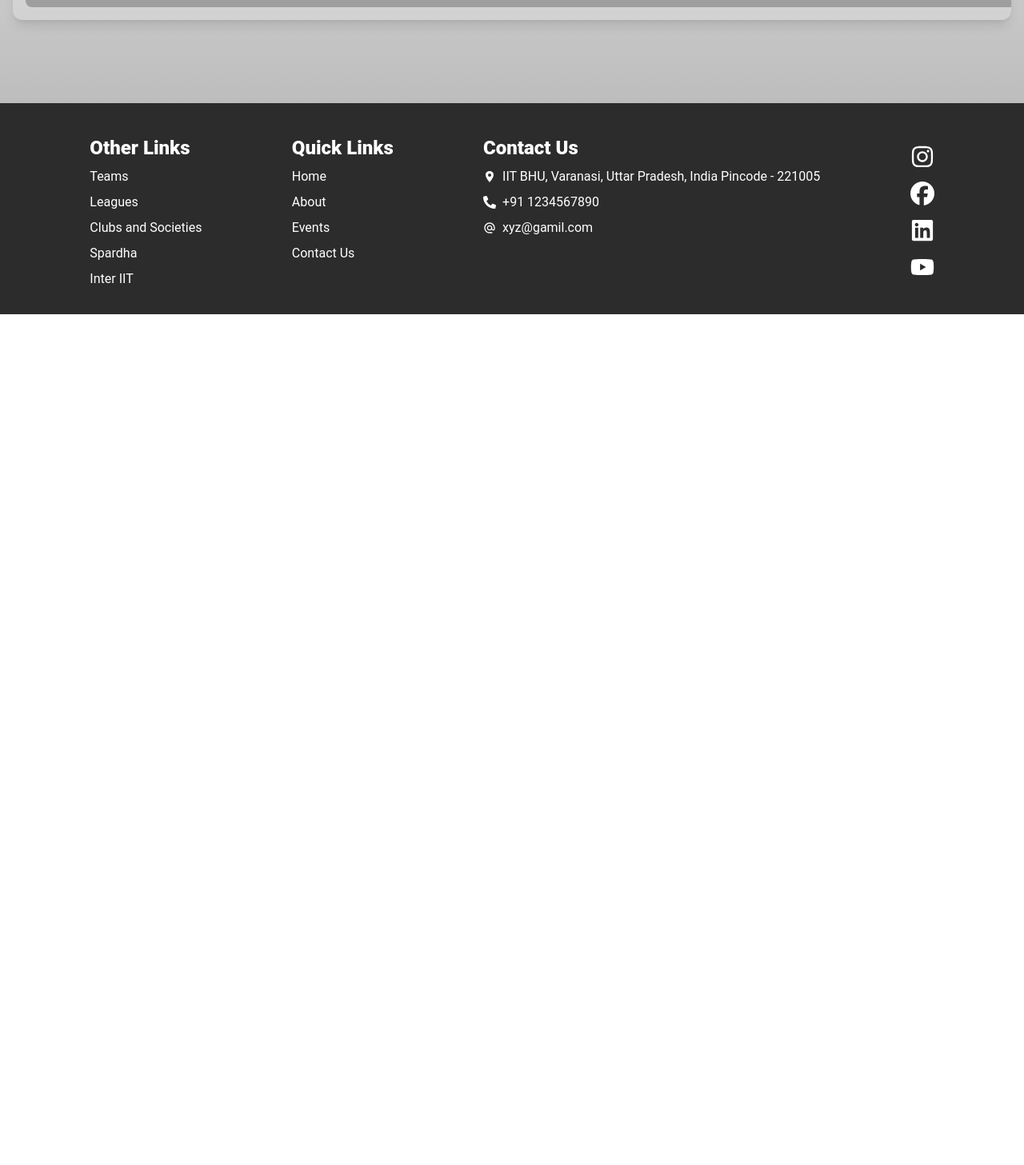
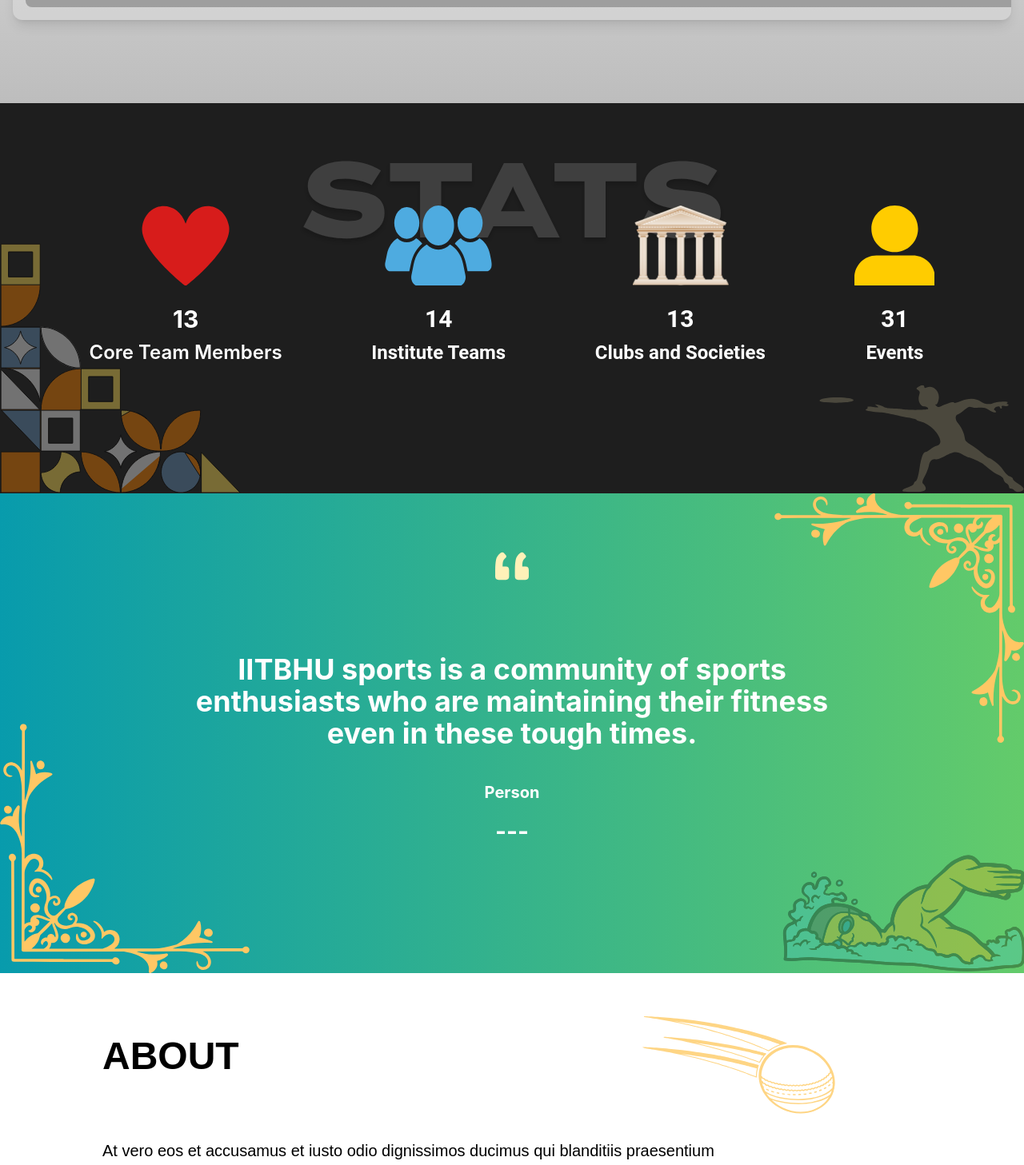
Before and after one commit to Sumitsh28/GSC-IIT-BHU-Frontend, a React (Vite) app in the folder gsc-frontend/: page / in a window 1280 px wide. Shown: the part 779-2236 px from the top of the page at 80% size. Before the commit the page ends 1172 px from the top, so only its background shows below. Built offline with nearby package versions, Linux system fonts and the light colour scheme; grey boxes are pictures that could not be loaded; a web font is replaced by a local one.

Commit message:
Set components in positions

```diff
--- a/gsc-frontend/src/App.jsx
+++ b/gsc-frontend/src/App.jsx
@@ -22,7 +22,9 @@
           <Route exact path="/contacts" element={<ContactsPage />} /> */}
         </Routes>
         <Video></Video>
-
+        <Stats></Stats>
+        <Quotation></Quotation>
+        <HomeAbout></HomeAbout>
         <Footer></Footer>
       </BrowserRouter>
     </>
```
